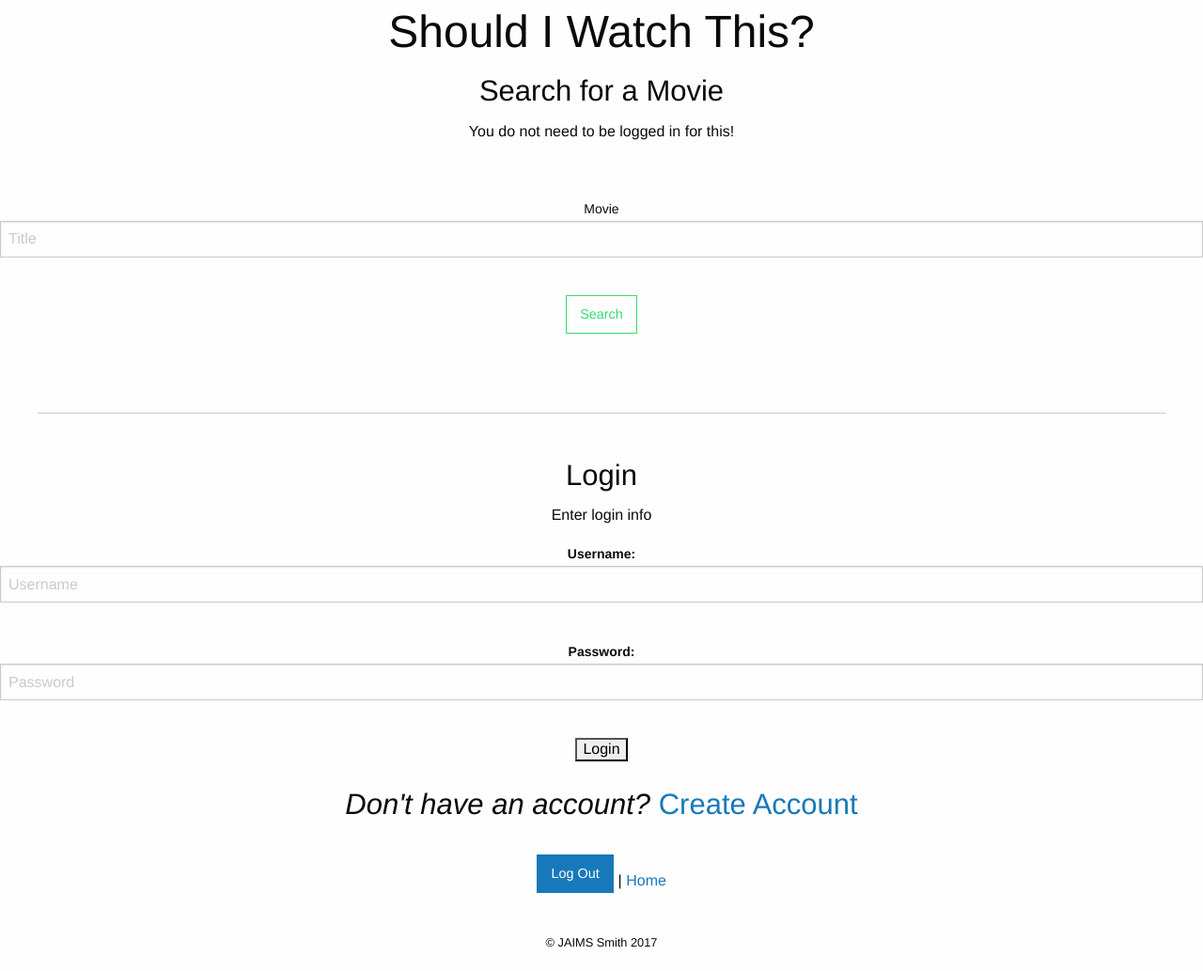
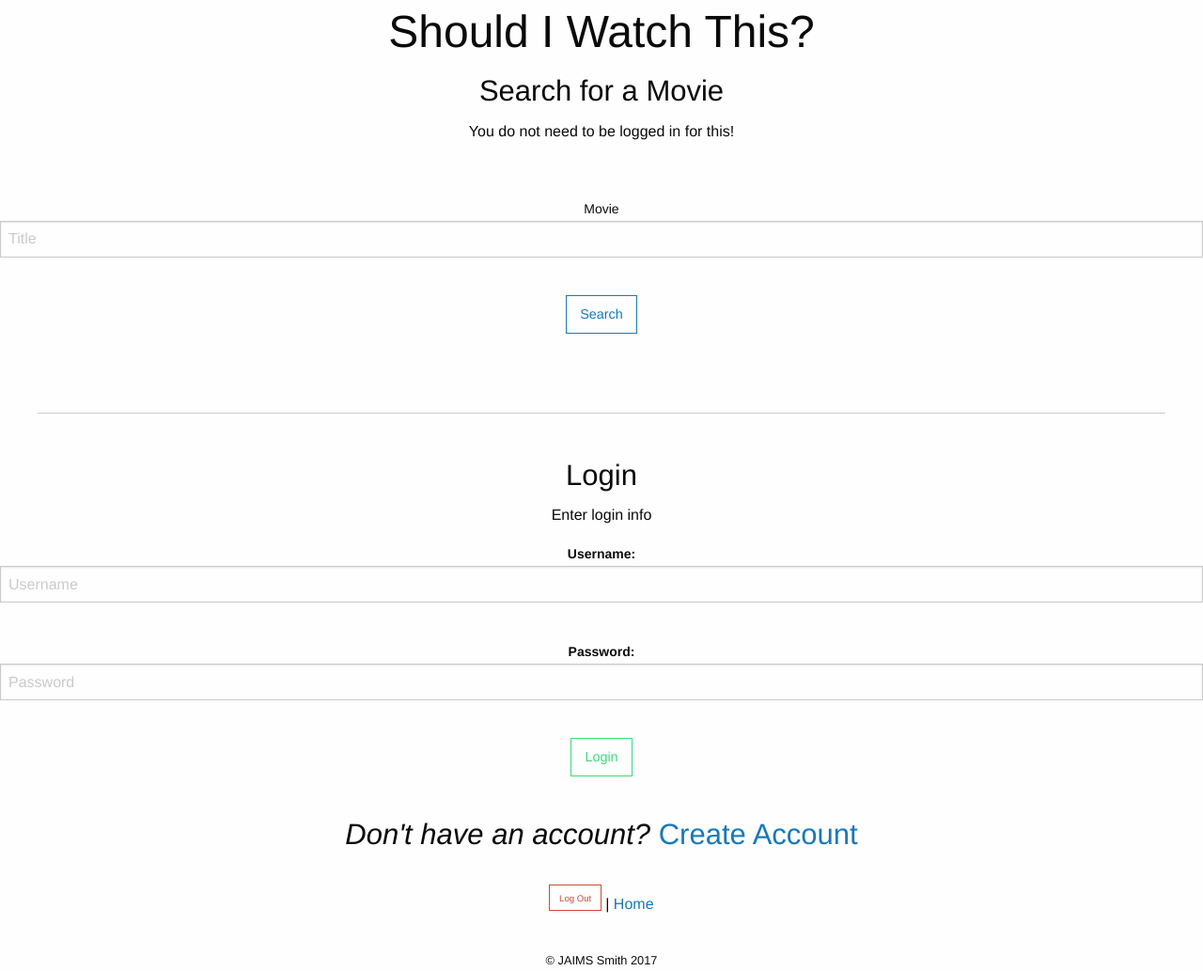
Before and after one commit to jennifer4569/Should_I_Watch_This, a Flask app: page / in a window 1280 px wide. Shown: the whole page at 94% size. Before the commit the page ends 1008 px from the top, so only its background shows below. Run offline with Flask 2, Linux system fonts and the light colour scheme; some libraries are stand-ins or nearby versions.

Commit message:
aesthetic fixes

```diff
--- a/api.py
+++ b/api.py
@@ -1,3 +1,6 @@
+omdb_url = "http://www.omdbapi.com/?i=tt3896198&apikey=68f529d5"
+nyt_url = "https://api.nytimes.com/svc/movies/v2/reviews/search.json?api-key=13bd1098fdae4d12b07cdde85d95f589"
+tastedive_url = "https://tastedive.com/api/similar?k=291931-ShouldIW-GNKY3IJH"
 
 import urllib2
 import json
--- a/templates/base.html
+++ b/templates/base.html
@@ -24,8 +24,7 @@
       <br>
       <form action="/logout", method = "POST">
 
-
-        <input type="submit" class="button" value="Log Out">
+        <input type="submit" class="alert button tiny hollow" value="Log Out">
         | <a href="/">Home</a>
 
 
--- a/templates/home.html
+++ b/templates/home.html
@@ -31,7 +31,7 @@
 	  <label>Movie</label>
 	  <input type="text" name="search" placeholder="Title"><br>
 	</div>
-	<input type="submit" value="Search" class="success button hollow">
+	<input type="submit" value="Search" class="button hollow">
       </form>
   </div>
   <br><br>
@@ -49,7 +49,7 @@
 	<label><strong>Password:</strong></label>
 	<input type="password" name="Pass" placeholder="Password"><br>
       </div>
-      <input type="submit" value="Login">
+      <input type="submit" value="Login" class="success button hollow">
     </form>
   </div>
   <br>
```
Also changed, not shown: util/moviematchers.db, 3 other files.
